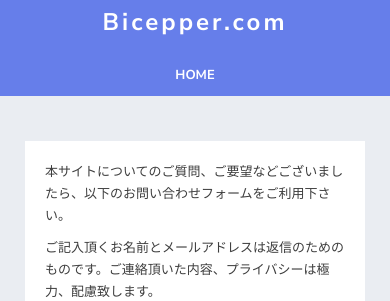
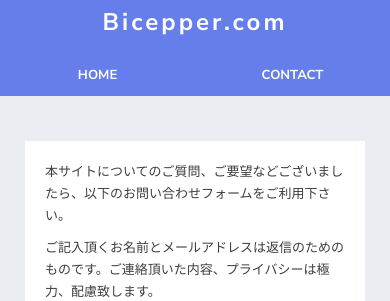
Before and after one commit to Bicepper/bicepper_blog, a Django app: page /contact in a window 390 px wide. Shown: the top 301 px of the page. Run offline with Django 3.2, Linux system fonts and the light colour scheme; data that the repository does not hold is empty; parts of the project's set-up code (start-up, migrations or seed data) failed here and were passed over; some libraries are stand-ins or nearby versions.

Commit message:
Fixed css Add contact menu

```diff
--- a/static/css/common.css
+++ b/static/css/common.css
@@ -1498,7 +1498,7 @@ html{
         margin-top:20px;
     }
     .header-nav-list {
-        width:25%;
+        width:20%;
         flex-direction: column;
     }
     .header-nav-list-link {
--- a/templates/include/head/nav.html
+++ b/templates/include/head/nav.html
@@ -16,5 +16,7 @@
                     </ul>
                 </li>
             {% endfor %}
+
+            <li class="header-nav-list"><a href="{% url 'contact' %}" class="header-nav-list-link color-white text-decoration-none"><span class="header-nav-list-title">CONTACT</span></a></li>
         </ul>
     </div>
```
